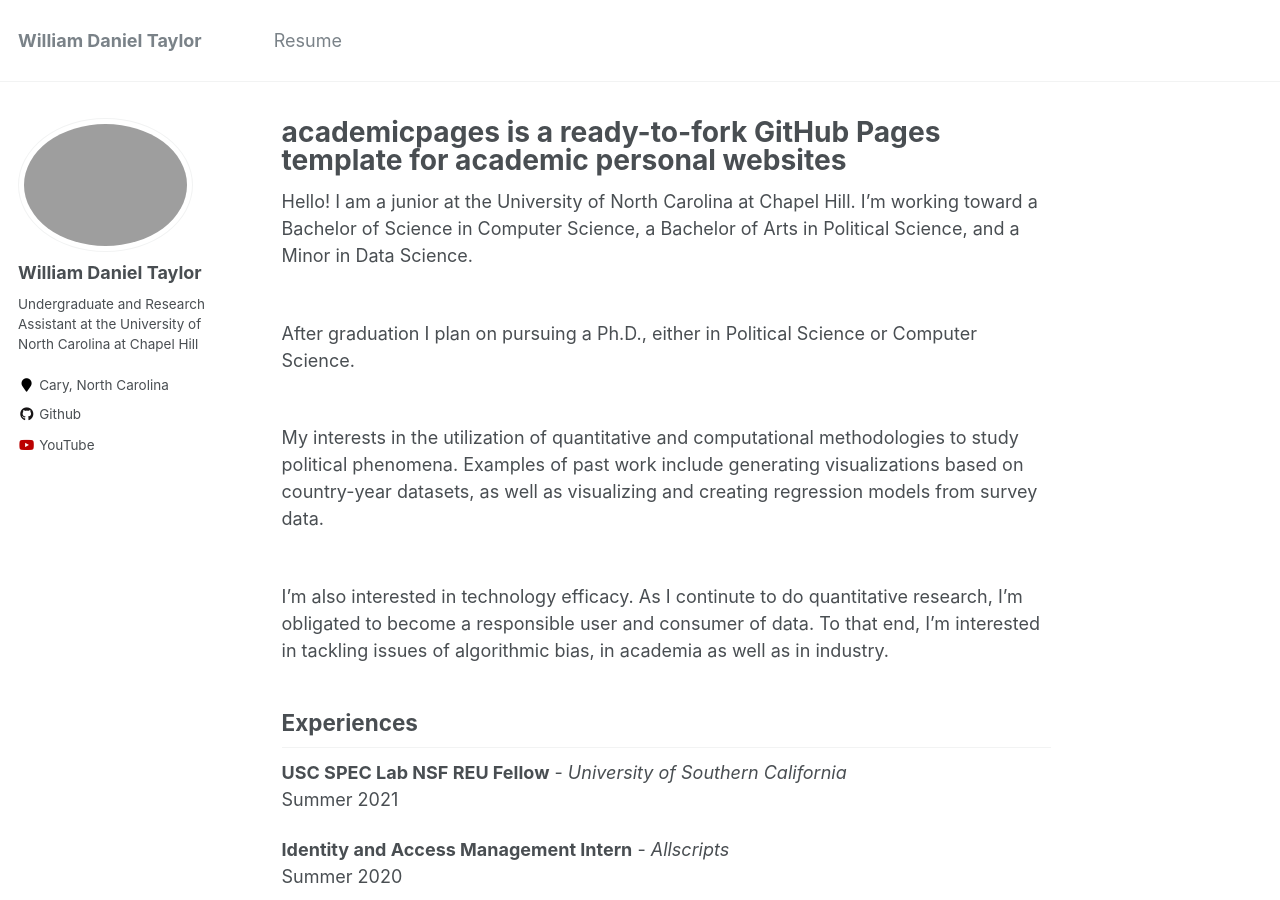
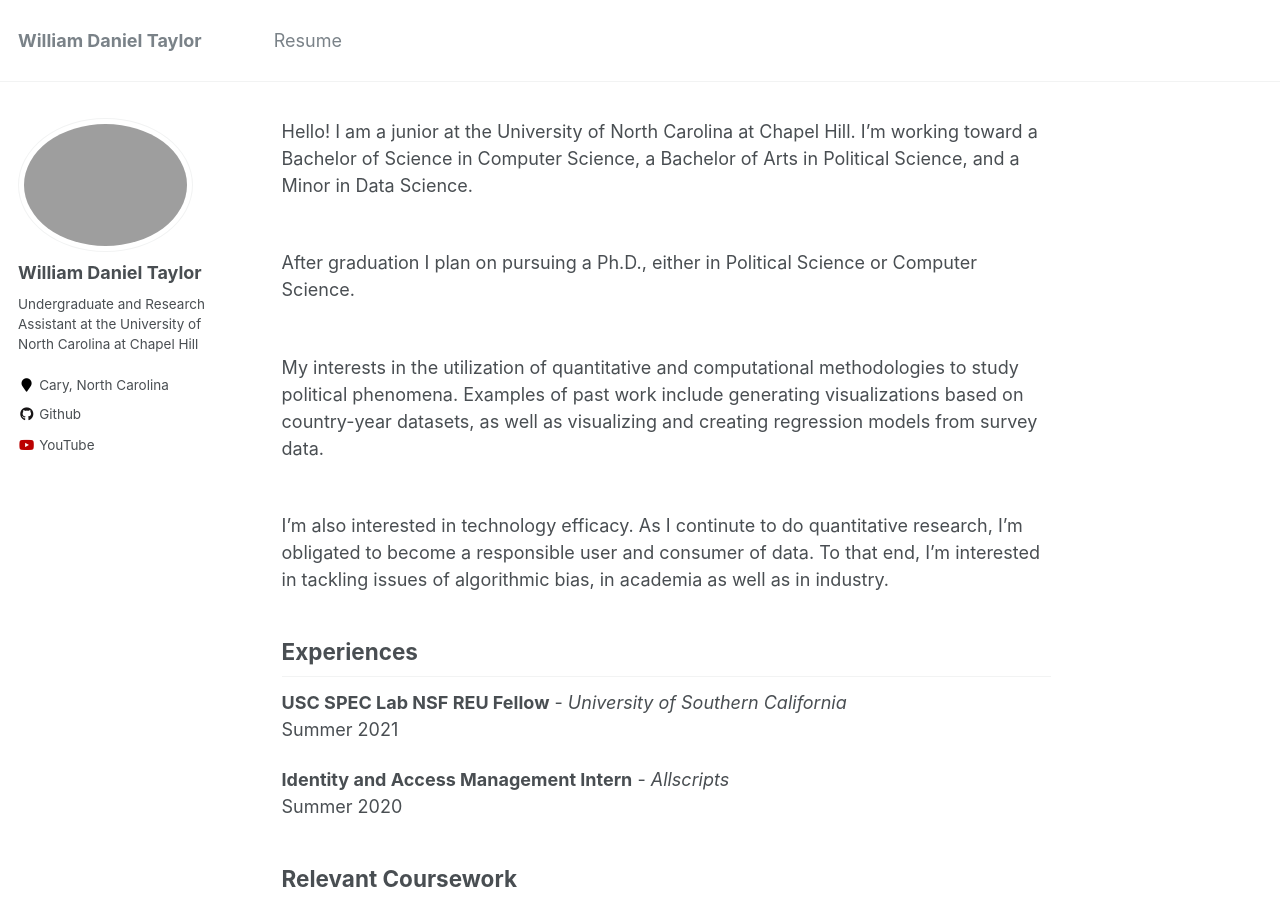
Before and after one commit to wdtaylor30/wdtaylor30.github.io, a Jekyll site: the page built from _pages/about.md, in a window 1280 px wide and 900 px high. Built offline with Jekyll 4.4.1, drawn with Linux system fonts in a browser that asks for light colours.

Commit message:
remove template fluff

```diff
--- a/_pages/about.md
+++ b/_pages/about.md
@@ -1,6 +1,5 @@
 ---
 permalink: /
-title: "academicpages is a ready-to-fork GitHub Pages template for academic personal websites"
 excerpt: "About Me"
 author_profile: true
 redirect_from:
```
